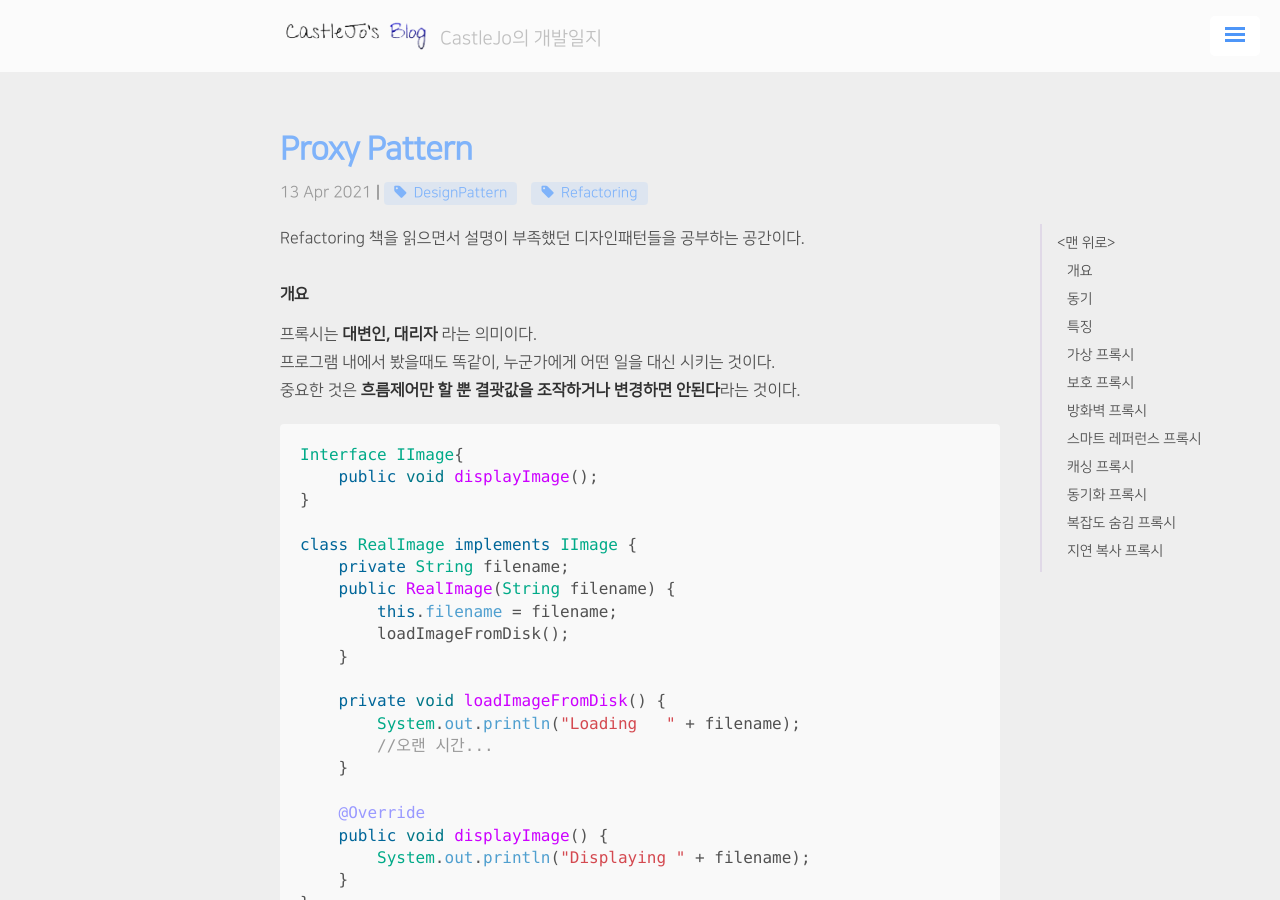
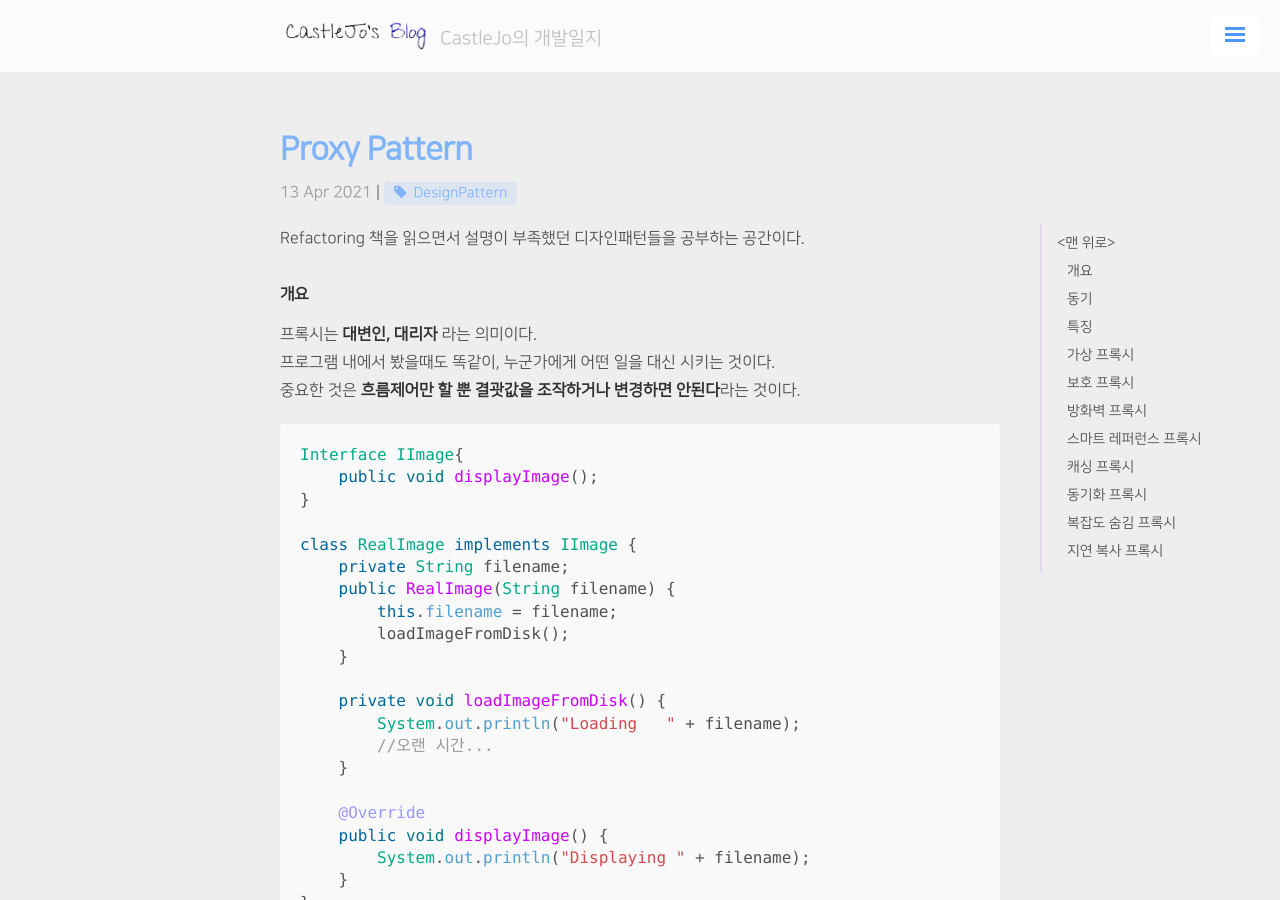
Before and after one commit to ukcastle/ukcastle.github.io, a Jekyll site: the page built from _posts/DesignPattern/2021-04-13-ProxyPattern.md, in a window 1280 px wide and 900 px high. Built offline with Jekyll 4.4.1, drawn with Linux system fonts in a browser that asks for light colours; nearby versions of some CDN libraries; a script that is not in the unit is left out; comment, search, counter and statistics services are not loaded.

Commit message:
docs: fix proxy

```diff
--- a/_posts/DesignPattern/2021-04-13-ProxyPattern.md
+++ b/_posts/DesignPattern/2021-04-13-ProxyPattern.md
@@ -1,8 +1,8 @@
 ---
 layout: post
 title: Proxy Pattern
-category: Refactoring
-tag: [DesignPattern, Refactoring]
+category: DesignPattern
+tag: [DesignPattern]
 ---
 
 Refactoring 책을 읽으면서 설명이 부족했던 디자인패턴들을 공부하는 공간이다.
```
